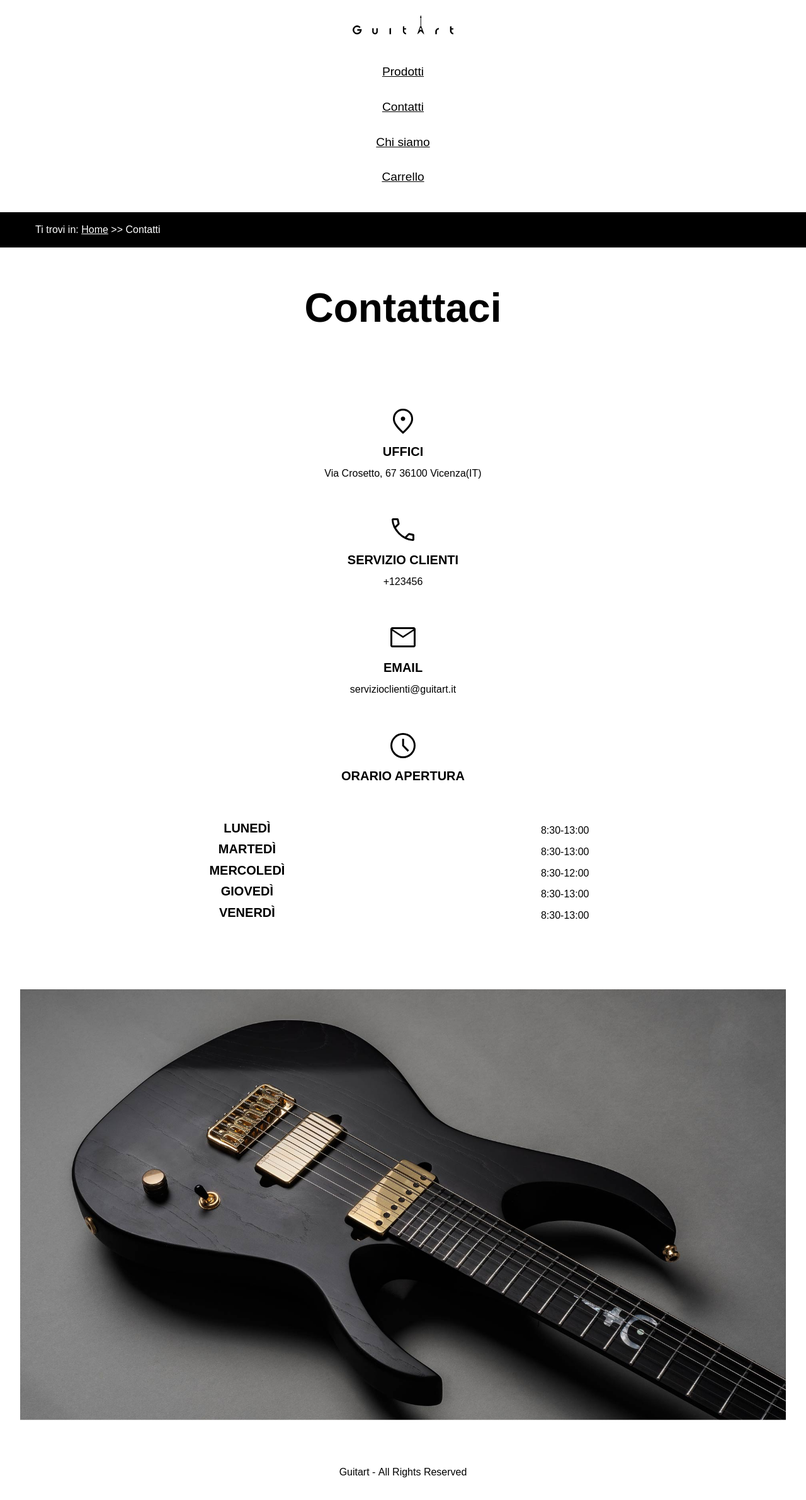
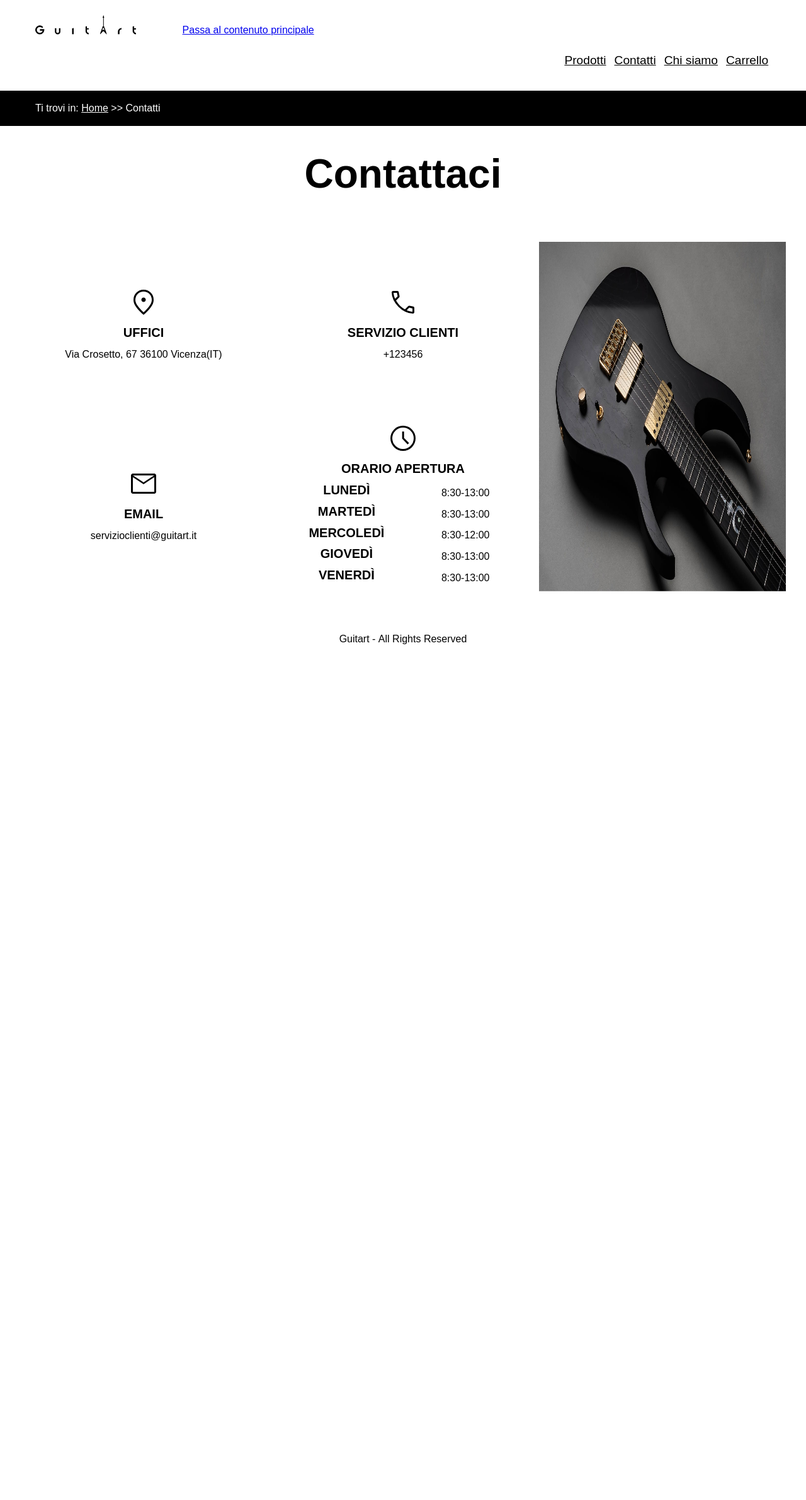
Before and after one commit to TecWeb-GuitArt/GuitArtWebSite, a PHP site: page /contatti.html in a window 1280 px wide. Shown: the whole page at 63% size. After the commit the page ends 1023 px from the top, so only its background shows below. Run offline with PHP 8.4, Linux system fonts and the light colour scheme.

Commit message:
aggiunta aiuti alla navigazione

```diff
--- a/chisiamo.html
+++ b/chisiamo.html
@@ -11,6 +11,7 @@
     </head>
     <body>
         <header>
+            <a class="nav-help" href="#content">Passa al contenuto principale</a>
             <h1>Guitart</h1>
             <nav>
                 <ul>
@@ -24,7 +25,7 @@
         <nav id="breadcrumb">
             <p>Ti trovi in: <a href="index.html"><span lang="en">Home</span></a> &gt;&gt; Chi siamo</p>
         </nav>
-        <main>
+        <main id="content">
             <h1 id="title">Chi siamo</h1>
             <div id="presentation">
                 <p>Guitart è il primo e-commerce Veneto di strumenti musicali a proporre ai propri clienti una selezione di chitarre non raggiungibile dalla concorrenza!<br/>
--- a/contatti.css
+++ b/contatti.css
@@ -63,9 +63,6 @@ dt.orario{
     padding-top: 0em;
     float: left;
     width: 50%;
-    /*padding-left: 4em;
-
-    text-align: left;*/
 }
 
 img{
--- a/contatti.html
+++ b/contatti.html
@@ -7,11 +7,12 @@
         <meta name="keyword" content="contatti, strumenti musicali contatti, negozio strumenti musicali online "/>
         <link rel="stylesheet" href="style.css" media="handheld, screen"/>
         <link rel="stylesheet" href="contatti.css" media="handheld, screen"/>
-        <link rel="stylesheet" href="mini.css" media="handheld, screen and (max-width:800px), only screen and (max-device-width:800px)"/>
+        <link rel="stylesheet" href="mini.css" media="handheld, screen and (max-width:600px), only screen and (max-device-width:600px)"/>
         <link rel="icon" type="image/png" href="images/icon96.ico">
     </head>
     <body>
         <header>
+            <a class="nav-help" href="#content">Passa al contenuto principale</a>
             <h1>Guitart</h1>
             <nav>
                 <ul>
@@ -25,7 +26,7 @@
         <nav id="breadcrumb">
             <p>Ti trovi in: <a href="index.html"><span lang="en">Home</span></a> &gt;&gt; Contatti</p>
         </nav>
-        <main>
+        <main id="content">
             <h1 id="title">Contattaci</h1>
             <!--<p>Contattaci liberamente per qualsiasi informazione sui prodotti, o sulle procedure di acquisto o di reso. Il nostro Servizio Clienti è a tua disposizione anche per chiarimenti sulla garanzia e sulle condizioni dei prodotti, sui tempi di consegna e per affiancarti nella creazione del tuo ordine.</p>-->
 
```
